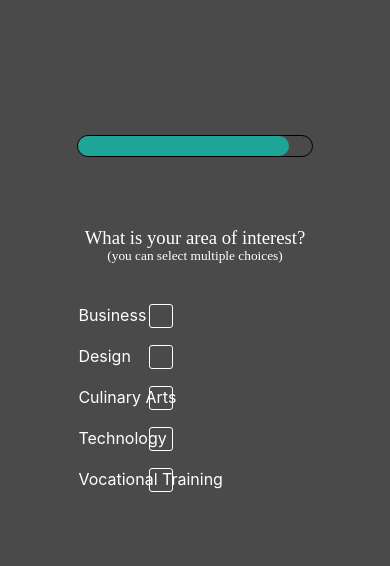
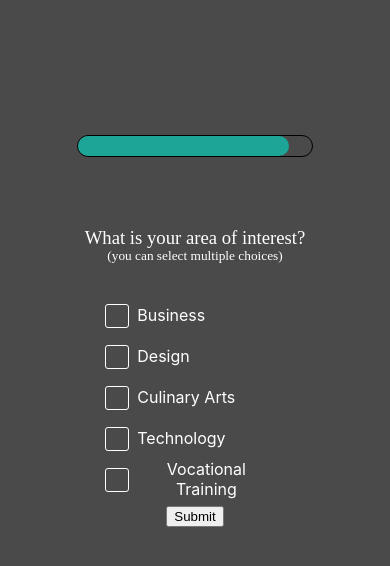
Before and after one commit to sfahadh/Good-Apples-Prototype, a React (Create React App) app: page /quiz in a window 390 px wide. Shown: the top 566 px of the page. Built offline with nearby package versions, Linux system fonts and the light colour scheme.

Commit message:
made quiz page responsive

```diff
--- a/src/components/Quiz/Questions.js
+++ b/src/components/Quiz/Questions.js
@@ -2,38 +2,54 @@ import React, { Component } from 'react'
 import './Quiz.css'
 
 export default class componentName extends Component {
+    constructor() {
+        super()
+
+        this.state = {
+
+        }
+        this.handleSubmit = this.handleSubmit.bind(this);
+    }
+
+    handleSubmit(evt) {
+        evt.preventDefault();
+        console.log("submit")
+    }
+
+
   render() {
     return (
-      <div>
+      <div className="questions-page">
         <form className="question-form">
             <h3>What is your area of interest?</h3>
             <h4>(you can select multiple choices)</h4>
-            <div class="answer-choices">
-                <div class="checkbox">
+            <div className="answer-choices">
+                <div className="checkbox">
                     <input type="checkbox" id="checkbox-1"/>
-                    <label for="checkbox-1"><span id="business">Business</span></label>
+                    <label htmlFor="checkbox-1"><span id="business">Business</span></label>
                 </div>
 
-                <div class="checkbox">
+                <div className="checkbox">
                     <input type="checkbox" id="checkbox-2"/>
-                    <label for="checkbox-2"><span id="design">Design</span></label>
+                    <label htmlFor="checkbox-2"><span id="design">Design</span></label>
                 </div>
 
                 <div className="checkbox">
                     <input type="checkbox" id="checkbox-3"/>
-                    <label for="checkbox-3"><span id="culinary-arts">Culinary Arts</span></label>
+                    <label htmlFor="checkbox-3"><span id="culinary-arts">Culinary Arts</span></label>
                 </div>
 
                 <div className="checkbox">
                     <input type="checkbox" id="checkbox-4"/>
-                    <label for="checkbox-4"><span id="technology">Technology</span></label>
+                    <label htmlFor="checkbox-4"><span id="technology">Technology</span></label>
                 </div>
 
                 <div className="checkbox">
                     <input type="checkbox" id="checkbox-5"/>
-                    <label for="checkbox-5"><span id="vocational-training">Vocational Training</span></label>
+                    <label htmlFor="checkbox-5"><span id="vocational-training">Vocational Training</span></label>
                 </div>
             </div>
+            <button onClick={this.handleSubmit}>Submit</button>
         </form>
       </div>
     )
--- a/src/components/Quiz/Quiz.css
+++ b/src/components/Quiz/Quiz.css
@@ -41,8 +41,20 @@
     color: white;
 }
 
+.question-page {
+    display: flex;
+    align-items: center;
+    position: relative;
+}
+
+.question-form {
+    width: 350px;
+    margin: auto;
+}
+
 .answer-choices {
-    margin-left: 37%;
+    margin-left: 23%;
+    width: 50%;
 }
 
 .checkbox {
@@ -74,7 +86,7 @@
     border-bottom: 2px solid;
     border-left: 2px solid;
     transform: rotate(-45deg) scale(0);
-    position: absolute;
+    position: fixed;
     top: 12px;
     left: 10px;
 }
@@ -96,10 +108,6 @@
     transform: translateY(-50%);
 }
 
-#business {
-    margin-left: -188px;
+#design, #culinary-arts, #technology, #vocational-training, #business {
+    margin-left: -29%;
 }
-
-#design, #culinary-arts, #technology, #vocational-training {
-    margin-left: -141pt;
-}
```
